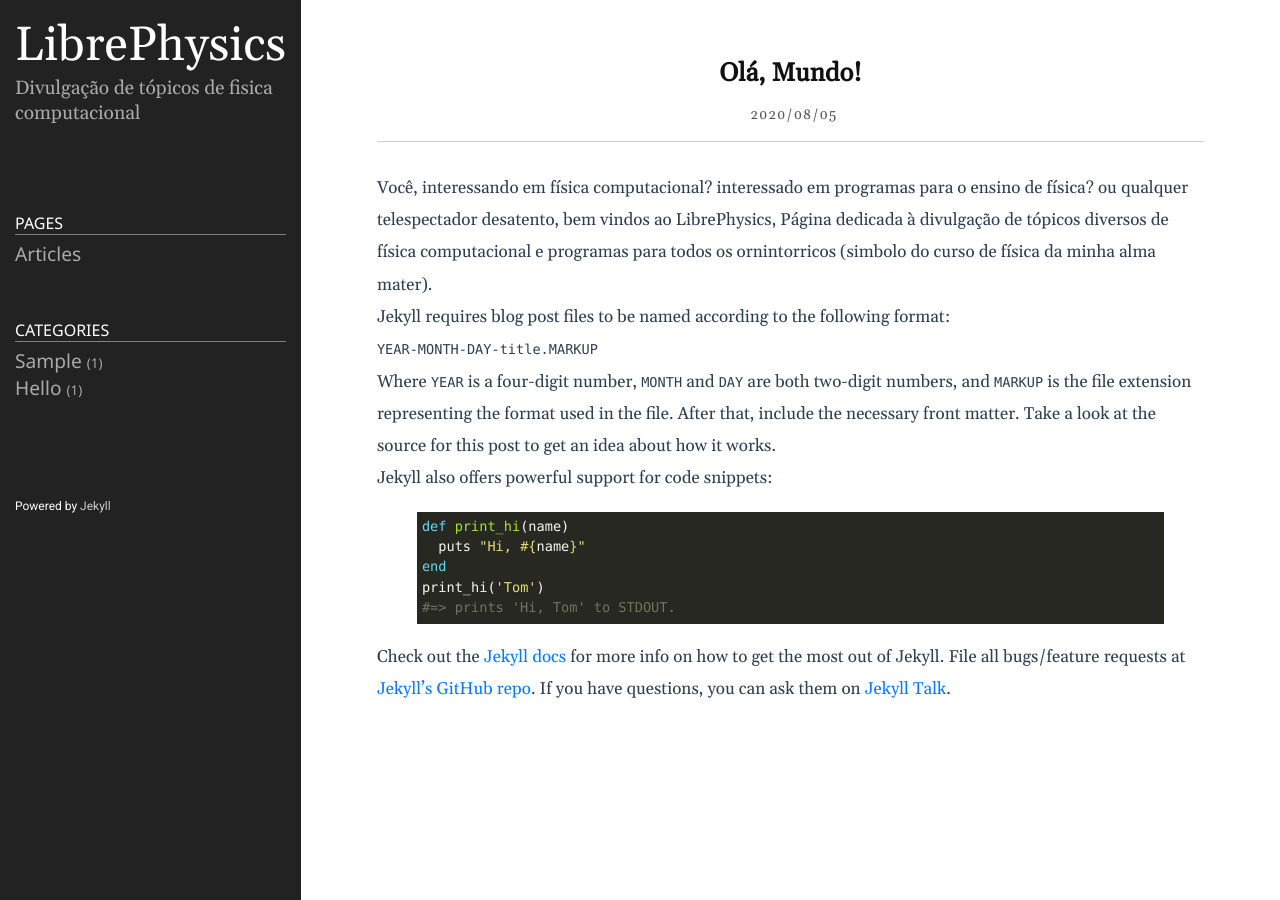
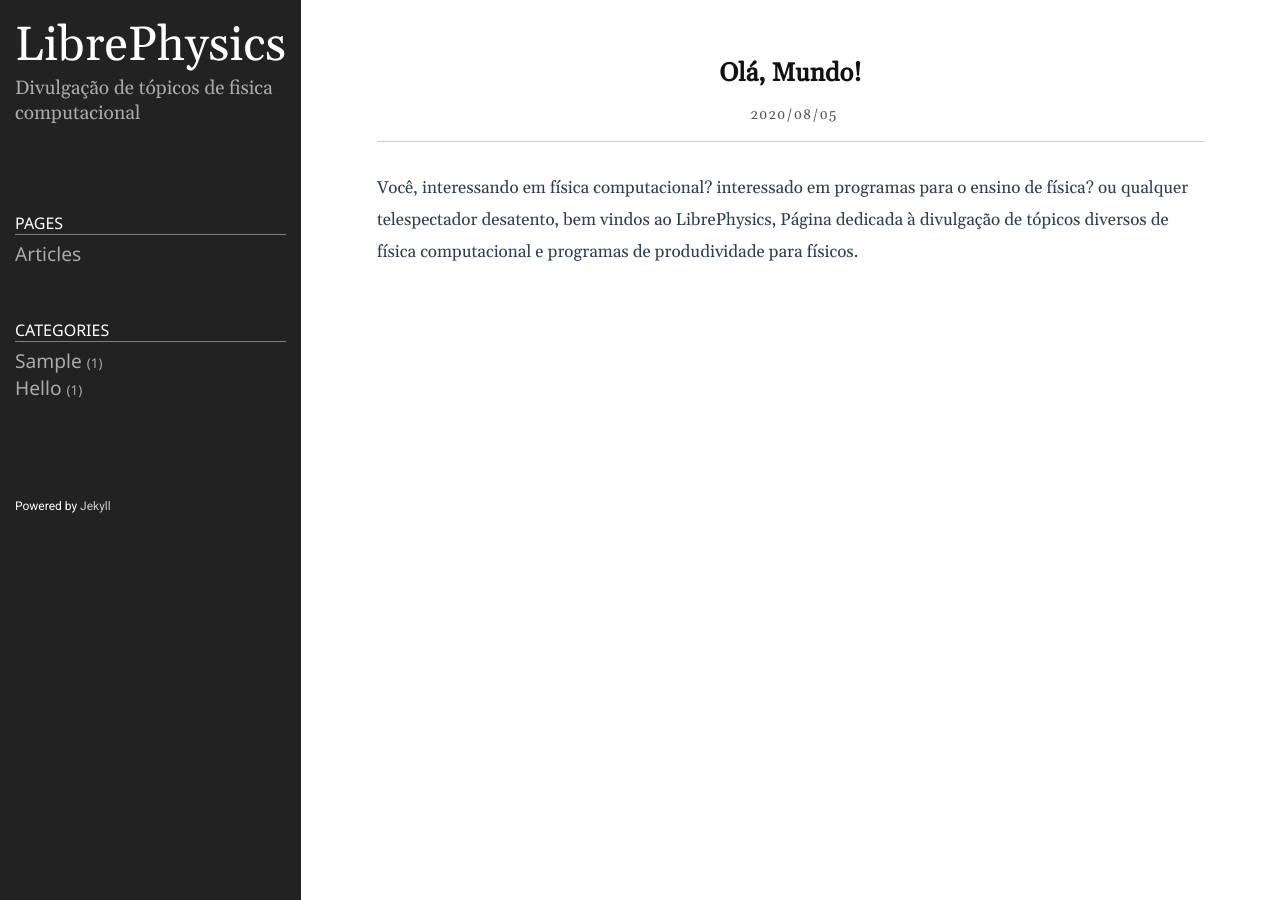
Before and after one commit to natanmr/LibrePhysics, a Jekyll site: the page built from _posts/2020-01-02-welcome-to-jekyll.markdown, in a window 1280 px wide. Built offline with Jekyll 4.4.1, drawn with Linux system fonts in a browser that asks for light colours.

Commit message:
Update 2020-01-02-welcome-to-jekyll.markdown

```diff
--- a/_posts/2020-01-02-welcome-to-jekyll.markdown
+++ b/_posts/2020-01-02-welcome-to-jekyll.markdown
@@ -4,26 +4,4 @@
 date:   2020-08-05 21:00:00 +0900
 categories: hello
 ---
-Você, interessando em física computacional? interessado em programas para o ensino de física? ou qualquer telespectador desatento, bem vindos ao LibrePhysics, Página dedicada à divulgação de tópicos diversos de física computacional e programas para todos os ornintorricos (simbolo do curso de física da minha alma mater).
-
-Jekyll requires blog post files to be named according to the following format:
-
-`YEAR-MONTH-DAY-title.MARKUP`
-
-Where `YEAR` is a four-digit number, `MONTH` and `DAY` are both two-digit numbers, and `MARKUP` is the file extension representing the format used in the file. After that, include the necessary front matter. Take a look at the source for this post to get an idea about how it works.
-
-Jekyll also offers powerful support for code snippets:
-
-{% highlight ruby %}
-def print_hi(name)
-  puts "Hi, #{name}"
-end
-print_hi('Tom')
-#=> prints 'Hi, Tom' to STDOUT.
-{% endhighlight %}
-
-Check out the [Jekyll docs][jekyll-docs] for more info on how to get the most out of Jekyll. File all bugs/feature requests at [Jekyll’s GitHub repo][jekyll-gh]. If you have questions, you can ask them on [Jekyll Talk][jekyll-talk].
-
-[jekyll-docs]: https://jekyllrb.com/docs/home
-[jekyll-gh]:   https://github.com/jekyll/jekyll
-[jekyll-talk]: https://talk.jekyllrb.com/
+Você, interessando em física computacional? interessado em programas para o ensino de física? ou qualquer telespectador desatento, bem vindos ao LibrePhysics, Página dedicada à divulgação de tópicos diversos de física computacional e programas de produdividade para físicos.
```
